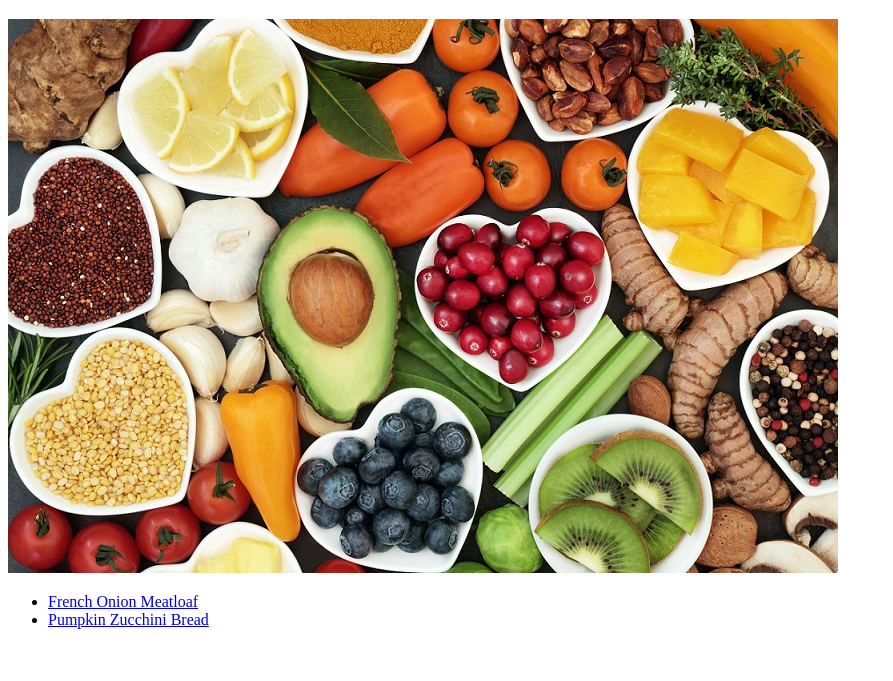
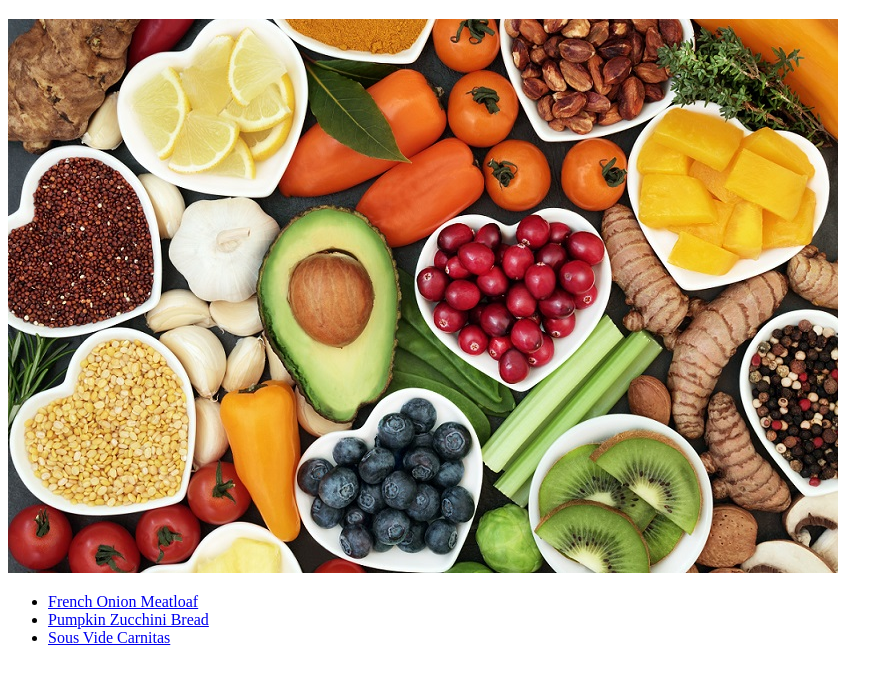
Before and after one commit to NoCusz/odin-recipes, a plain HTML site: page index.html in a window 1280 px wide. Shown: the part 61-742 px from the top of the page, without its empty margins (0-893 px from the left). Drawn offline with Linux system fonts and the light colour scheme.

Commit message:
Added 3rd recipe

```diff
--- a/index.html
+++ b/index.html
@@ -12,6 +12,7 @@
         <ul>
             <li><a href="recipes/French-Onion-Meatloaf.html">French Onion Meatloaf</a></li>
             <li><a href="recipes/Pumpkin-Zucchini-Bread.html">Pumpkin Zucchini Bread</a></li>
+            <li><a href="/recipes/Sous-Vide-Carnitas.html">Sous Vide Carnitas</a></li>
         </ul>
 </body>
 </html>
```
